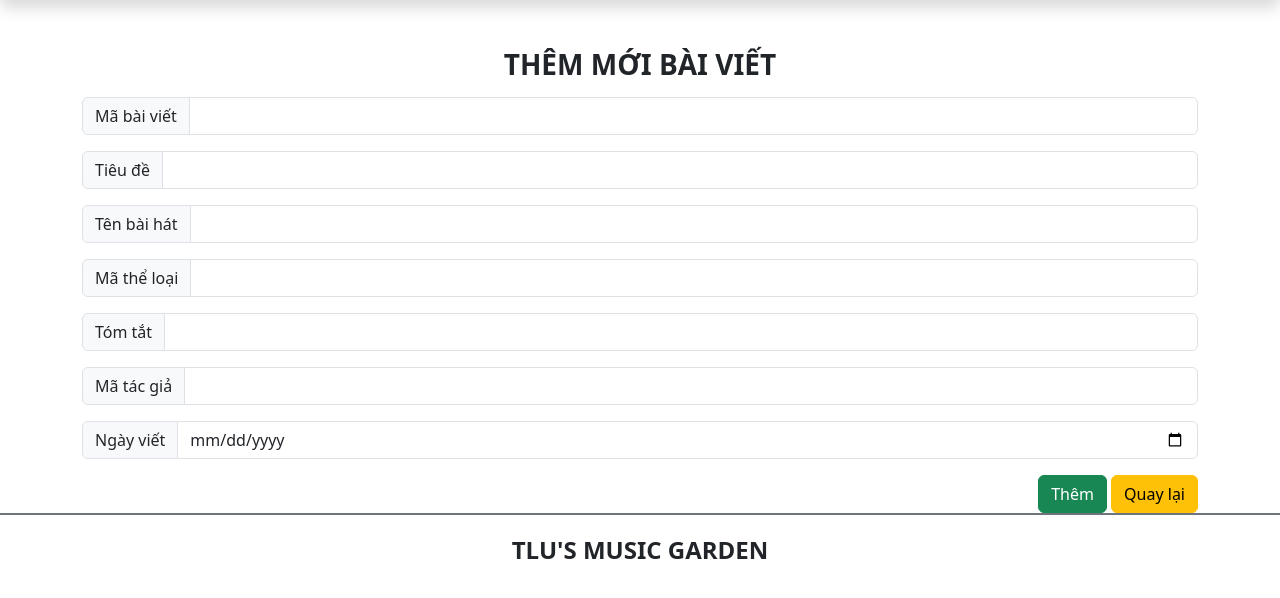
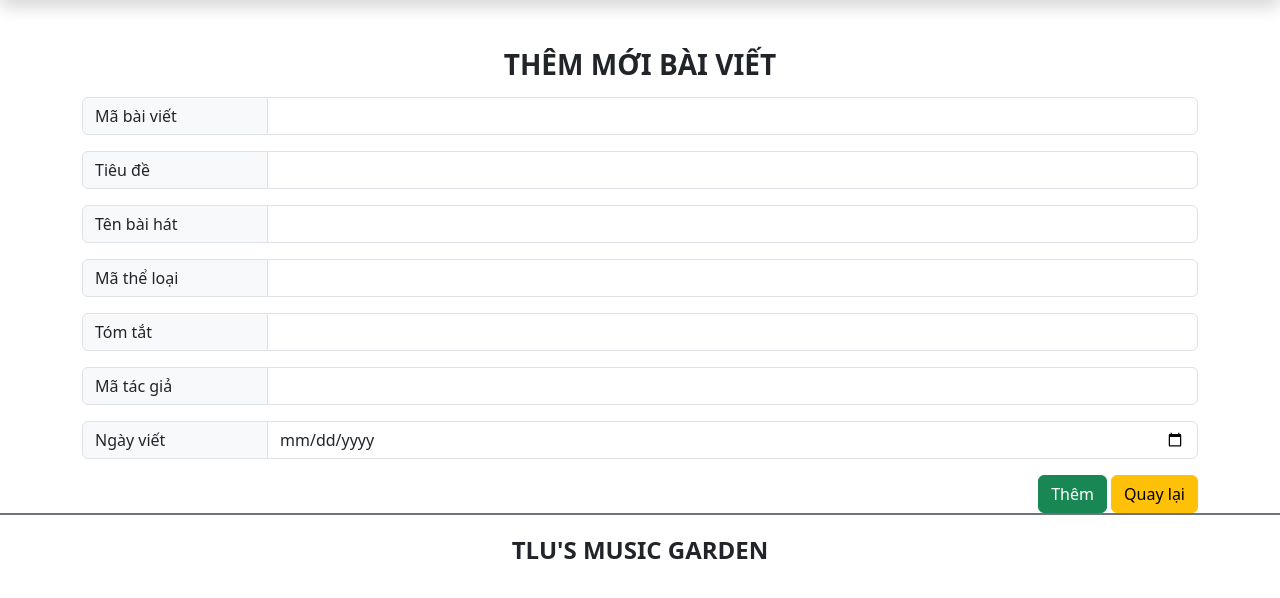
Before and after one commit to ntt0403/CSE485_2023, a PHP site: page /admin/add_article.php in a window 1280 px wide. Shown: the part 74-672 px from the top of the page. Run offline with PHP 8.4, Linux system fonts and the light colour scheme; some libraries are stand-ins or nearby versions; some web fonts are replaced.

Commit message:
update new

```diff
--- a/btth01/admin/add_article.php
+++ b/btth01/admin/add_article.php
@@ -93,28 +93,28 @@ if (isset($_POST['Thêm'])) {
                 <h3 class="text-center text-uppercase fw-bold">Thêm mới bài viết</h3>
                 <form action="add_article.php" method="post">
                     <div class="input-group mt-3 mb-3">
-                        <span class="input-group-text">Mã bài viết</span>
-                        <input type="text" class="form-control" name="txtMaBViet" required>
+                        <span class="input-group-text col-2 text-center">Mã bài viết</span>
+                        <input type="text" class="form-control col-10" name="txtMaBViet" required>
                     </div>
 
                     <div class="input-group mt-3 mb-3">
-                        <span class="input-group-text">Tiêu đề</span>
-                        <input type="text" class="form-control" name="txtTieuDe" required>
+                        <span class="input-group-text col-2 text-center">Tiêu đề</span>
+                        <input type="text" class="form-control col-10" name="txtTieuDe" required>
                     </div>
 
                     <div class="input-group mt-3 mb-3">
-                        <span class="input-group-text">Tên bài hát</span>
-                        <input type="text" class="form-control" name="txtTenBhat" required>
+                        <span class="input-group-text col-2 text-center">Tên bài hát</span>
+                        <input type="text" class="form-control col-10" name="txtTenBhat" required>
                     </div>
 
                     <div class="input-group mt-3 mb-3">
-                        <span class="input-group-text">Mã thể loại</span>
-                        <input type="text" class="form-control" name="txtMaTLoai" required>
+                        <span class="input-group-text col-2 text-center">Mã thể loại</span>
+                        <input type="text" class="form-control col-10" name="txtMaTLoai" required>
                     </div>
 
                     <div class="input-group mt-3 mb-3">
-                        <span class="input-group-text">Tóm tắt</span>
-                        <input type="text" class="form-control" name="txtTomTat" required>
+                        <span class="input-group-text col-2 text-center">Tóm tắt</span>
+                        <input type="text" class="form-control col-10" name="txtTomTat" required>
                     </div>
 
                     <!--<div class="input-group mt-3 mb-3">
@@ -123,13 +123,13 @@ if (isset($_POST['Thêm'])) {
                     </div>-->
 
                     <div class="input-group mt-3 mb-3">
-                        <span class="input-group-text">Mã tác giả</span>
-                        <input type="text" class="form-control" name="txtMaTGia" required>
+                        <span class="input-group-text col-2 text-center">Mã tác giả</span>
+                        <input type="text" class="form-control col-10" name="txtMaTGia" required>
                     </div>
 
                     <div class="input-group mt-3 mb-3">
-                        <span class="input-group-text">Ngày viết</span>
-                        <input type="date" class="form-control" name="ngayviet" required>
+                        <span class="input-group-text col-2 text-center">Ngày viết</span>
+                        <input type="date" class="form-control col-10" name="ngayviet" required>
                     </div>
 
                     <!--<div class="mb-3">
--- a/btth01/admin/category.php
+++ b/btth01/admin/category.php
@@ -81,8 +81,7 @@
                                     <a href="edit_category.php?ma_tloai=<?php echo htmlspecialchars($theloai['ma_tloai']); ?>"><i class="fa-solid fa-pen-to-square text-warning"></i></a>
                                 </td>
                                 <td>
-                                    <a href="delete_category.php?ma_tloai=<?php echo htmlspecialchars($theloai['ma_tloai']); ?>"
-                                        onclick="return confirm('Bạn có chắc chắn muốn xóa thể loại này không?');">
+                                    <a href="delete_category.php?ma_tloai=<?php echo htmlspecialchars($theloai['ma_tloai']); ?>">
                                         <i class="fa-solid fa-trash text-danger"></i>
                                     </a>
                                 </td>
--- a/btth01/admin/delete_category.php
+++ b/btth01/admin/delete_category.php
@@ -45,7 +45,6 @@ if (isset($_GET['ma_tloai'])) {
 }
 ?>
 <body>
-
     <header>
         <nav class="navbar navbar-expand-lg bg-body-tertiary shadow p-3 bg-white rounded">
             <div class="container-fluid">
@@ -76,7 +75,6 @@ if (isset($_GET['ma_tloai'])) {
                 </div>
             </div>
         </nav>
-
     </header>
     <div class="container mt-5">
         <h2 class="text-center text-danger">Xóa thông tin thể loại</h2>
```
